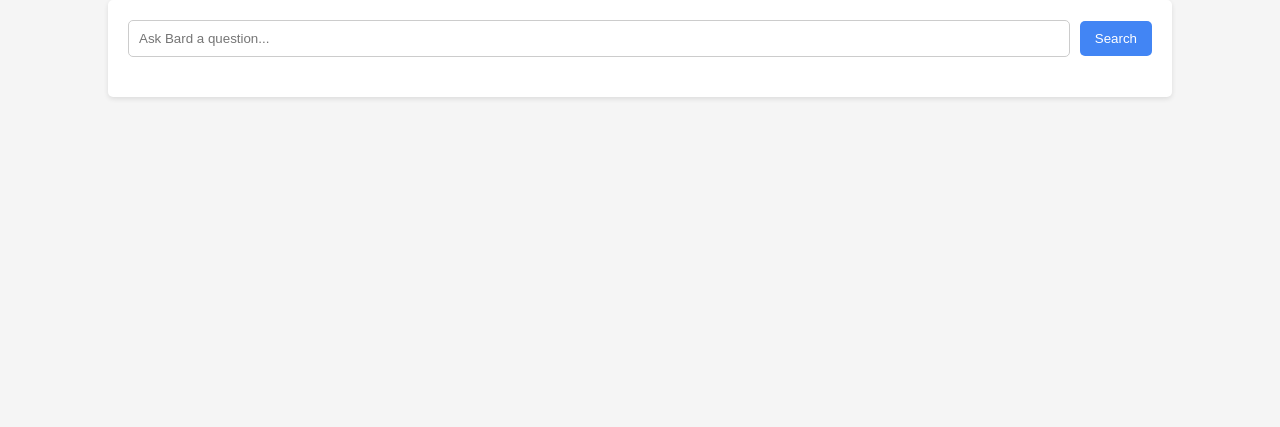
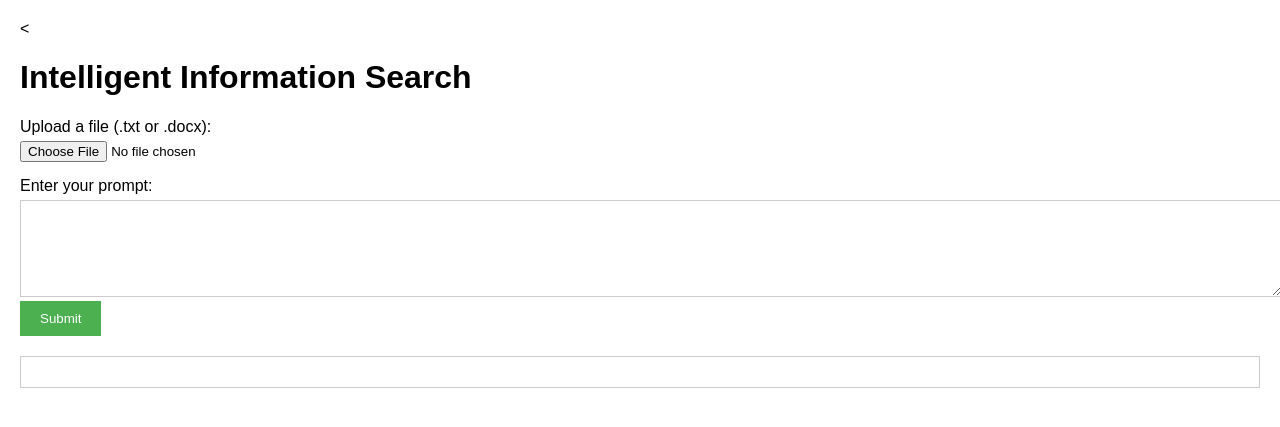
Before and after one commit to ronak-wani/IntelliCtrl-F, a Flask app: page / in a window 1280 px wide. Shown: the top 427 px of the page. Run offline with Flask 3, Linux system fonts and the light colour scheme.

Commit message:
Frontend modified

```diff
--- a/static/css/intellictrlf.css
+++ b/static/css/intellictrlf.css
@@ -1,43 +1,33 @@
-/* style.css */
 body {
     font-family: sans-serif;
-  background-color: #f5f5f5;
-  margin: 0;
-  padding: 0;
+    margin: 20px;
 }
 
-.container {
-  width: 80%;
-  margin: 0 auto;
-  padding: 20px;
-  background-color: #fff;
-  border-radius: 5px;
-  box-shadow: 0 2px 5px rgba(0, 0, 0, 0.1);
+.prompt-container, .file-upload-container, .search-container {
+    margin-bottom: 15px;
 }
 
-.search-bar {
-  display: flex;
-  align-items: center;
-  margin-bottom: 20px;
+label {
+    display: block;
+    margin-bottom: 5px;
 }
 
-input[type="text"] {
-  flex-grow: 1;
+textarea {
+    width: 100%;
     padding: 10px;
     border: 1px solid #ccc;
-  border-radius: 5px;
-  margin-right: 10px;
 }
 
 button {
-  background-color: #4285f4;
+    padding: 10px 20px;
+    background-color: #4CAF50;
     color: white;
     border: none;
-  padding: 10px 15px;
-  border-radius: 5px;
     cursor: pointer;
 }
 
-.results {
-  clear: both;
+.response-container {
+    border: 1px solid #ccc;
+    padding: 15px;
+    margin-top: 20px;
 }
--- a/templates/index.html
+++ b/templates/index.html
@@ -10,14 +10,18 @@
 </head>
 <body>
 
-<div class="container">
-    <div class="search-bar">
-      <input type="text" placeholder="Ask Bard a question..." id="search-input">
-      <button>Search</button>
+<<h1>Intelligent Information Search</h1>
+    <div class="file-upload-container">
+        <label for="file">Upload a file (.txt or .docx):</label>
+        <input type="file" id="file" name="file">
     </div>
-    <div class="results">
-      </div>
-  </div>
+    <div class="prompt-container">
+        <label for="prompt">Enter your prompt:</label>
+        <textarea id="prompt" name="prompt" rows="5"></textarea>
+        <button id="submit-prompt">Submit</button>
+    </div>
+    <div class="response-container">
+        </div>
 
 <script
   src="https://code.jquery.com/jquery-3.6.0.min.js"
```
Lines whose indentation alone changed are shown as unchanged.
